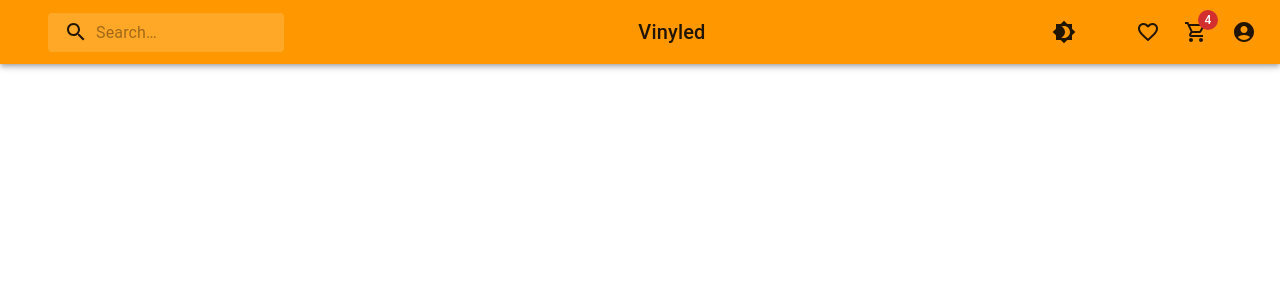
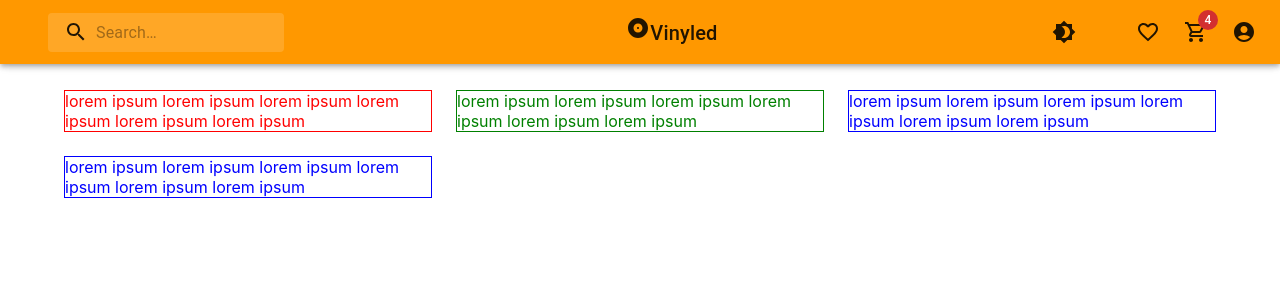
Before and after one commit to doychinivanov/e-commerce-record-shop, a React (Create React App) app in the folder client/: page / in a window 1280 px wide. Shown: the top 300 px of the page. Built offline with nearby package versions, Linux system fonts and the light colour scheme.

Commit message:
grid layout in progress

```diff
--- a/client/src/App.js
+++ b/client/src/App.js
@@ -1,13 +1,13 @@
 import NavBar from './components/common/header/NavBar';
 import {ColorModeProvider} from './contexts/ColorModeCtx'
+import CatalogList from './components/catalog/CatalogList';
 
 function App() {
   return (
     <div className="App">
       <ColorModeProvider>
-      <header className="App-header">
         <NavBar/>
-      </header>
+        <CatalogList />
       </ColorModeProvider>
     </div>
   );
--- /dev/null
+++ b/client/src/components/catalog/CatalogList.js
@@ -0,0 +1,59 @@
+import { Grid, Container } from "@mui/material";
+
+const CatalogList = () => {
+
+    return (
+        <div style={{ 'margin-top': 90 }}>
+            <Container fixed>
+                <Grid container spacing={{ xs: 2, md: 3 }} columns={{ xs: 4, sm: 8, md: 12 }}>
+
+                    <Grid item xs={2} sm={4} md={4}>
+                        <div style={{ 'color': 'red', border: '1px solid red' }}>
+                            lorem ipsum
+                            lorem ipsum
+                            lorem ipsum
+                            lorem ipsum
+                            lorem ipsum
+                            lorem ipsum
+                        </div>
+                    </Grid>
+
+                    <Grid item xs={2} sm={4} md={4}>
+                    <div style={{ 'color': 'green', border: '1px solid green' }}>
+                        lorem ipsum
+                        lorem ipsum
+                        lorem ipsum
+                        lorem ipsum
+                        lorem ipsum
+                        lorem ipsum
+                    </div>
+                    </Grid>
+
+                    <Grid item xs={2} sm={4} md={4}>
+                    <div style={{ 'color': 'blue', border: '1px solid blue' }}>
+                        lorem ipsum
+                        lorem ipsum
+                        lorem ipsum
+                        lorem ipsum
+                        lorem ipsum
+                        lorem ipsum
+                    </div>
+                    </Grid>
+
+                    <Grid item xs={2} sm={4} md={4}>
+                    <div style={{ 'color': 'blue', border: '1px solid blue' }}>
+                        lorem ipsum
+                        lorem ipsum
+                        lorem ipsum
+                        lorem ipsum
+                        lorem ipsum
+                        lorem ipsum
+                    </div>
+                    </Grid>
+                </Grid >
+            </Container>
+        </div>
+    );
+}
+
+export default CatalogList;
--- a/client/src/components/common/header/LogoBanner.js
+++ b/client/src/components/common/header/LogoBanner.js
@@ -1,5 +1,6 @@
 import Box from '@mui/material/Box';
 import Typography from '@mui/material/Typography';
+import AlbumIcon from '@mui/icons-material/Album';
 
 const LogoBanner = () => {
     return (
@@ -10,6 +11,7 @@ const LogoBanner = () => {
               component="div"
               sx={{ display: { xs: 'none', sm: 'block' }, textAlign: "center" }}
             >
+              <AlbumIcon />
               Vinyled
             </Typography>
           </Box>
--- a/client/src/components/common/header/NavBar.js
+++ b/client/src/components/common/header/NavBar.js
@@ -57,7 +57,7 @@ const NavBar = () => {
 
   return (
     <Box sx={{ flexGrow: 1 }}>
-      <AppBar position="static">
+      <AppBar position="fixed">
         <Toolbar>
           <SearchBar />
 
```
